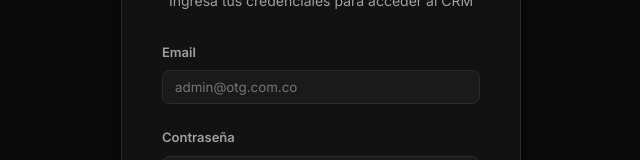
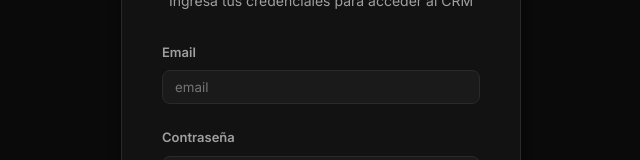
Before and after one commit to ivanfgavilan/otg_constructora, a Next.js app: page /login in a window 1280 px wide. Shown: the part 386-546 px from the top of the page, without its empty margins (319-959 px from the left). Built offline with nearby package versions, Linux system fonts and the light colour scheme; no server answers.

Commit message:
Update page.tsx

```diff
--- a/src/app/login/page.tsx
+++ b/src/app/login/page.tsx
@@ -52,7 +52,7 @@ export default function LoginPage() {
               type="email"
               value={email}
               onChange={(e) => setEmail(e.target.value)}
-              placeholder="admin@otg.com.co"
+              placeholder="email"
               required
             />
           </div>
```
